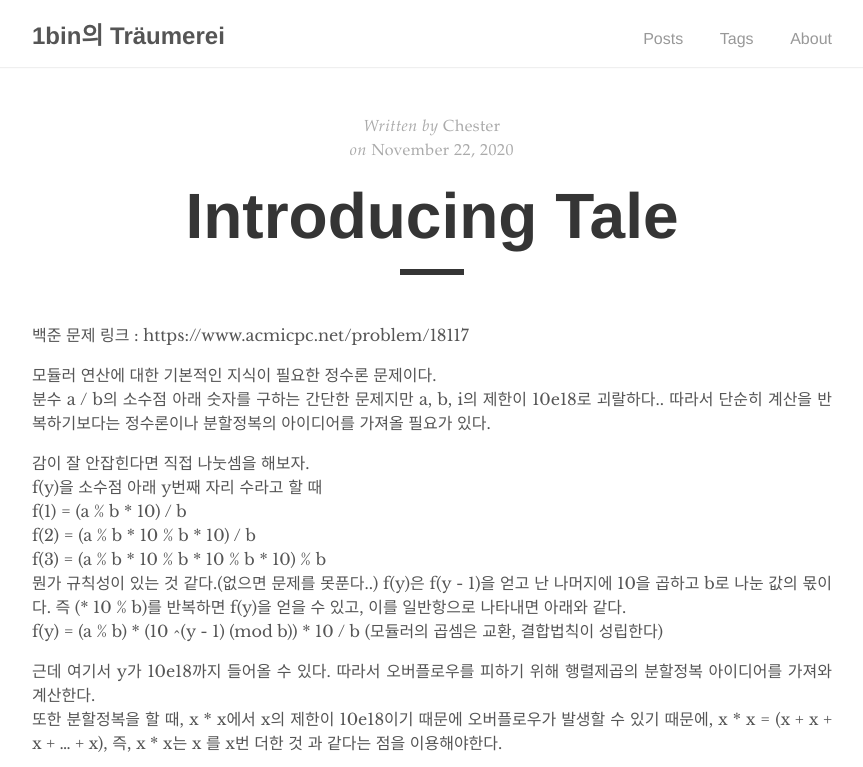
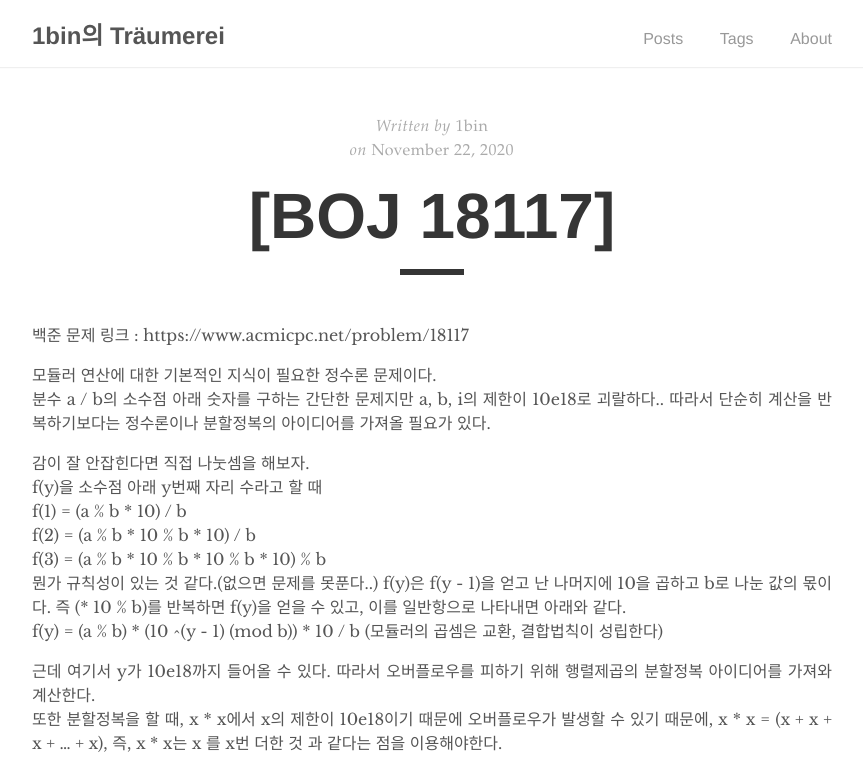
Before and after one commit to 1bin01/1bin01.github.io, a Jekyll site: the page built from _posts/2020-11-22-boj-18117.md, in a window 1280 px wide, cut to the strip 0-767 px from the top of the page. Shown: the whole strip, without its empty margins (208-1071 px from the left). Built offline with Jekyll 4.4.1, drawn with Linux system fonts in a browser that asks for light colours; comment, search, counter and statistics services are not loaded.

Commit message:
Update 2020-11-22-boj-18117.md

```diff
--- a/_posts/2020-11-22-boj-18117.md
+++ b/_posts/2020-11-22-boj-18117.md
@@ -1,7 +1,7 @@
 ---
 layout: post
-title:  "Introducing Tale"
-author: "Chester"
+title:  "[BOJ 18117]"
+author: "1bin"
 comments: true
 tags: Tale
 ---
```
